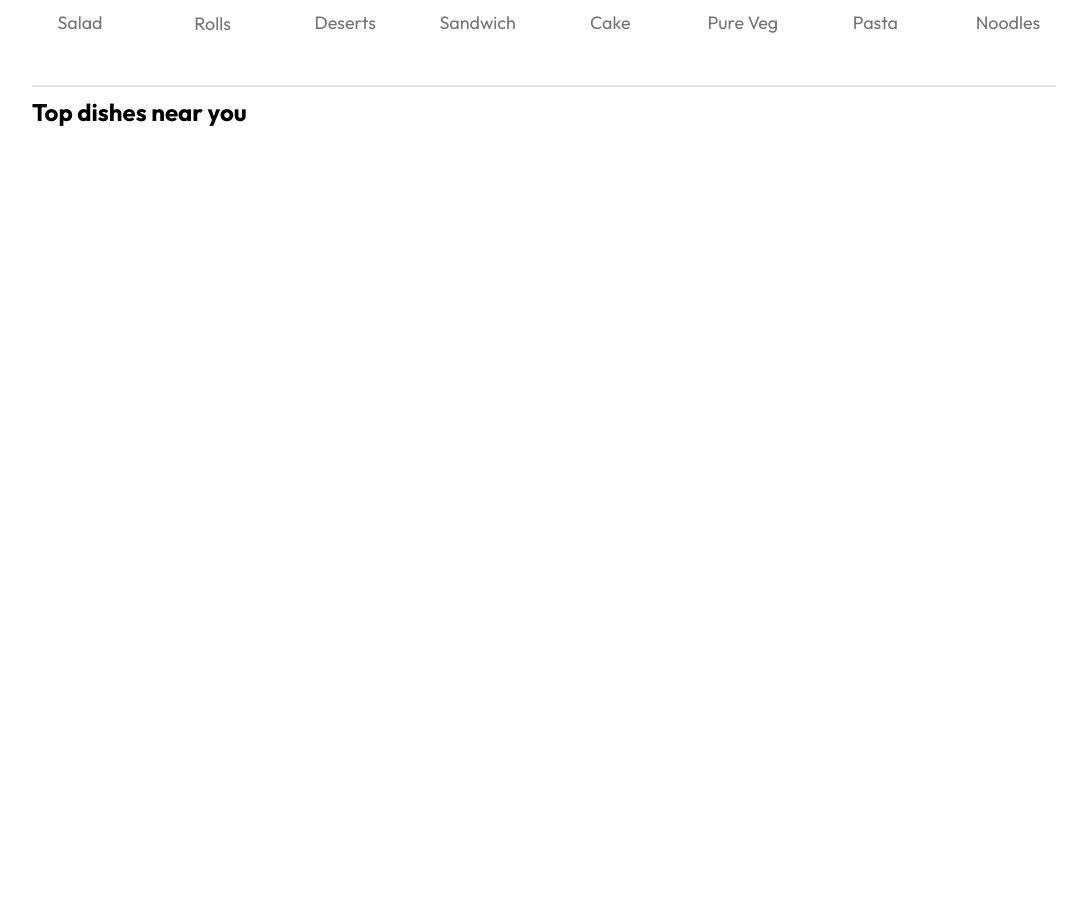
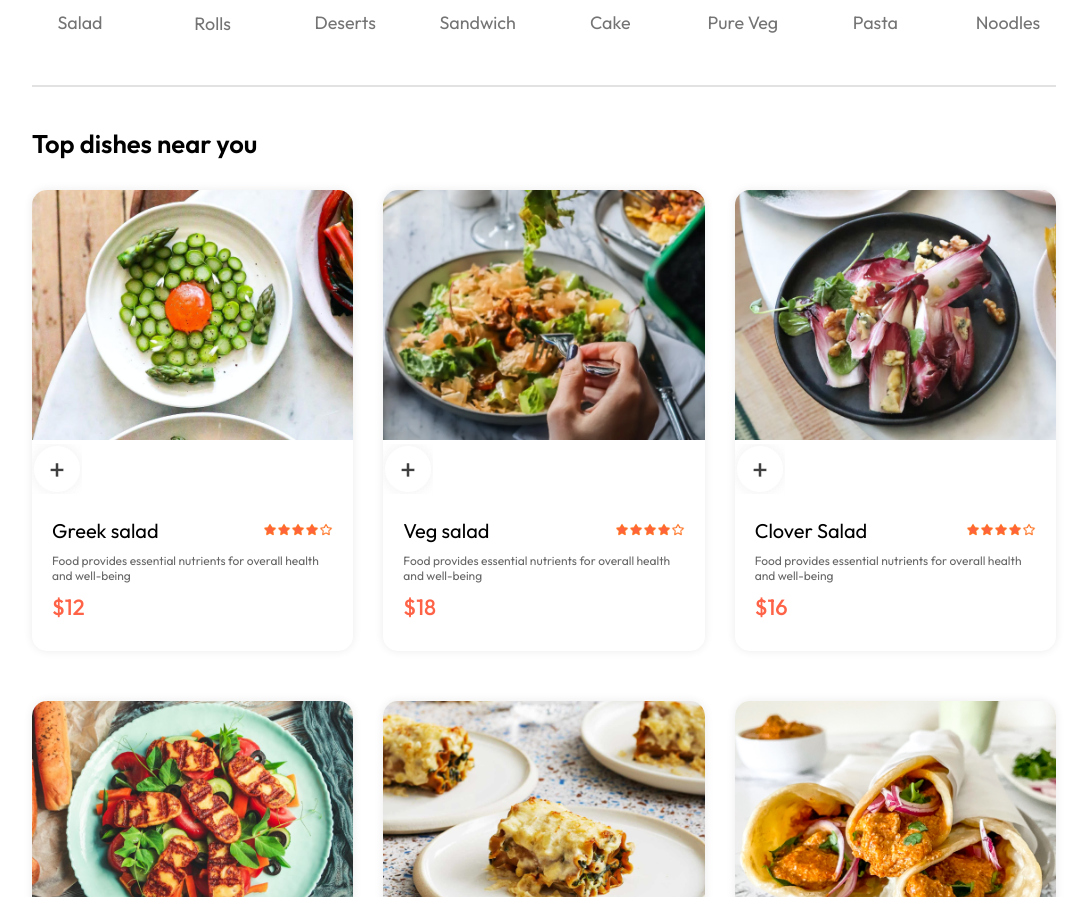
Before and after one commit to Barmanpriyanka/Food-Delivery-Website, a React (Vite) app in the folder frontend/: page / in a window 1280 px wide. Shown: the part 817-1714 px from the top of the page, without its empty margins (96-1183 px from the left). Before the commit the page ends 944 px from the top, so only its background shows below. Built offline with nearby package versions, Linux system fonts and the light colour scheme.

Commit message:
Added FoodItem

```diff
--- a/frontend/src/components/FoodDisplay/FoodDisplay.css
+++ b/frontend/src/components/FoodDisplay/FoodDisplay.css
@@ -0,0 +1,14 @@
+.food-display{
+    margin-top:30px;
+}
+.food-display h2{
+    font-size:max(2vw,24px);
+    font-weight:600;
+}
+.food-display-list{
+    display:grid;
+    grid-template-columns: repeat(auto-fill,minmax(240px,1fr));
+    margin-top:30px;
+    gap:30px;
+    row-gap:50px;
+}
--- a/frontend/src/components/FoodDisplay/FoodDisplay.jsx
+++ b/frontend/src/components/FoodDisplay/FoodDisplay.jsx
@@ -1,27 +1,36 @@
-import React, { useContext } from 'react';// eslint-disable-line no-unused-vars
+import React, { useContext } from 'react'; // eslint-disable-line no-unused-vars
 import PropTypes from 'prop-types';
 import './FoodDisplay.css';
 import { StoreContext } from '../../context/StoreContext';
+import FoodItem from '../FoodItem/FoodItem';
 
 const FoodDisplay = ({ category }) => {
   const { food_list } = useContext(StoreContext);
 
-    const filteredFoodList = category
-        ? food_list.filter(food => food.category === category)
-        : food_list;
+  // Filter food_list based on category
+  const filteredFoodList = category === 'All' ? food_list : food_list.filter(item => item.category === category);
 
   return (
     <div className='food-display' id='food-display'>
       <h2>Top dishes near you</h2>
-            {filteredFoodList.map(food => (
-                <div key={food.id}>{food.name}</div>
+      <div className="food-display-list">
+        {filteredFoodList.map((item) => (
+          <FoodItem
+            key={item._id}
+            id={item._id}
+            name={item.name}
+            description={item.description}
+            price={item.price}
+            image={item.image}
+          />
         ))}
+      </div>
     </div>
   );
 };
 
 FoodDisplay.propTypes = {
-    category: PropTypes.string
+  category: PropTypes.string.isRequired
 };
 
 export default FoodDisplay;
--- /dev/null
+++ b/frontend/src/components/FoodItem/FoodItem.css
@@ -0,0 +1,42 @@
+.food-item{
+    width:100%;
+    margin:auto;
+    border-radius:15px;
+    box-shadow:0px  0px 10px #00000015;
+    transition:0.3s;
+    animation:fadeIn 1s;
+
+}
+.food-item-image{
+    width:100%;
+    border-radius:15px 15px 0 0;
+
+}
+.food-item-info{
+    padding:20px;
+}
+.food-item-name-rating{
+    display:flex;
+    justify-content:space-between;
+    align-items:center;
+    margin-bottom: 10px;
+}
+.food-item-name-rating p{
+    font-size:20px;
+    font-weight:500px;
+
+}
+.food-item-name-rating  img{
+    width:70px;
+}
+.food-item-desc{
+    color:#676767;
+    font-size:12px;
+
+}
+.food-item-price{
+    color:tomato;
+    font-size:22px;
+    font-weight:500;
+    margin:10px 0px;
+}
--- /dev/null
+++ b/frontend/src/components/FoodItem/FoodItem.jsx
@@ -0,0 +1,42 @@
+import { useState } from 'react'; // Only import useState
+import PropTypes from 'prop-types';
+import './FoodItem.css';
+import { assets } from '../../assets/assets';
+
+const FoodItem = ({ name, price, description, image }) => {
+  const [itemCount, setItemCount] = useState(0);
+
+  return (
+    <div className='food-item'>
+      <div className="food-item-img-container">
+        <img className='food-item-image' src={image} alt={name} />
+        {!itemCount
+          ? <img className='add' onClick={() => setItemCount(prev => prev + 1)} src={assets.add_icon_white} alt="Add item" />
+          : <div className='food-item-counter'>
+              {/* Counter component or logic here */}
+              <button onClick={() => setItemCount(prev => prev - 1)}>-</button>
+              <span>{itemCount}</span>
+              <button onClick={() => setItemCount(prev => prev + 1)}>+</button>
+            </div>
+        }
+      </div>
+      <div className="food-item-info">
+        <div className="food-item-name-rating">
+          <p>{name}</p>
+          <img src={assets.rating_starts} alt="Rating stars" />
+        </div>
+        <p className="food-item-desc">{description}</p>
+        <p className="food-item-price">${price}</p>
+      </div>
+    </div>
+  );
+};
+
+FoodItem.propTypes = {
+  name: PropTypes.string.isRequired,
+  price: PropTypes.number.isRequired,
+  description: PropTypes.string.isRequired,
+  image: PropTypes.string.isRequired,
+};
+
+export default FoodItem;
```
Also changed, not shown: frontend/src/components/ExploreMenu/ExploreMenu.jsx (+7 -1 lines). Lines whose indentation alone changed are shown as unchanged.
